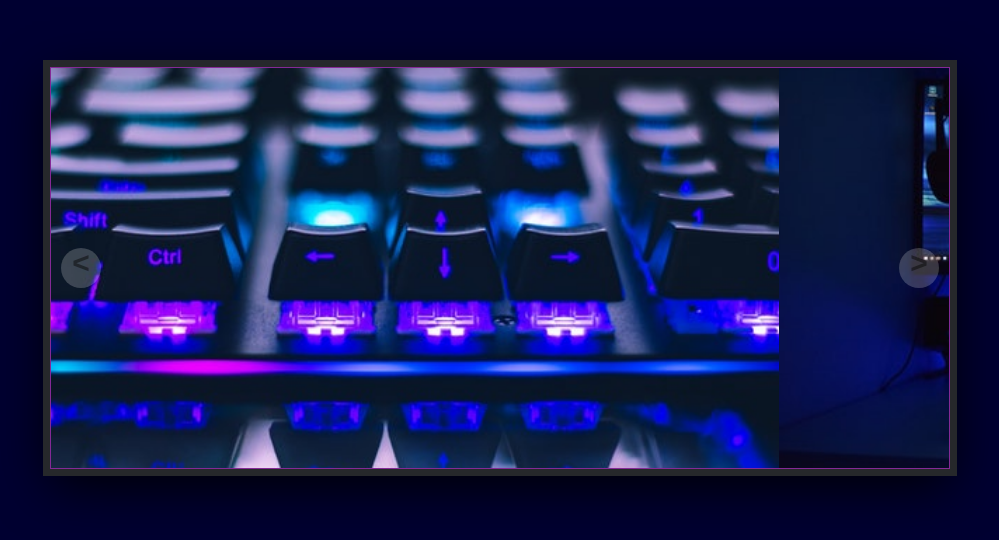
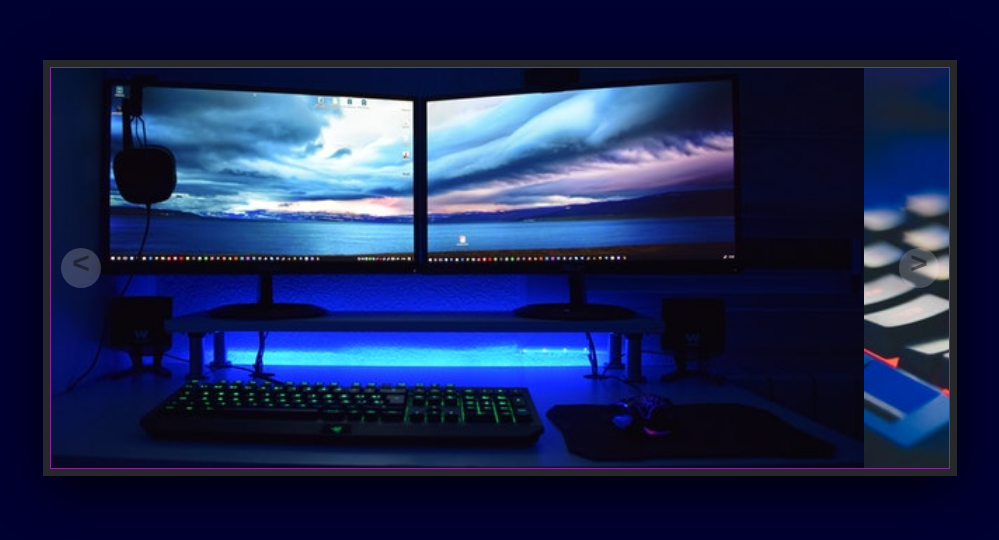
Before and after one commit to thhomasgt99/Slider-horizontal, a plain HTML site: page index.html in a window 1280 px wide. Shown: the part 140-680 px from the top of the page, without its empty margins (140-1139 px from the left). Drawn offline with Linux system fonts and the light colour scheme.

Commit message:
arrego definitivo del salto del slider

```diff
--- a/styles.css
+++ b/styles.css
@@ -20,7 +20,7 @@ body{
     display: flex;
     width: 400%;
     height: 400px;
-/* margin-left: -100%; */
+ margin-left: -100%;
 }
 .slider__section{
     width: 100%;
```
Also changed, not shown: slider.js (indentation only).
